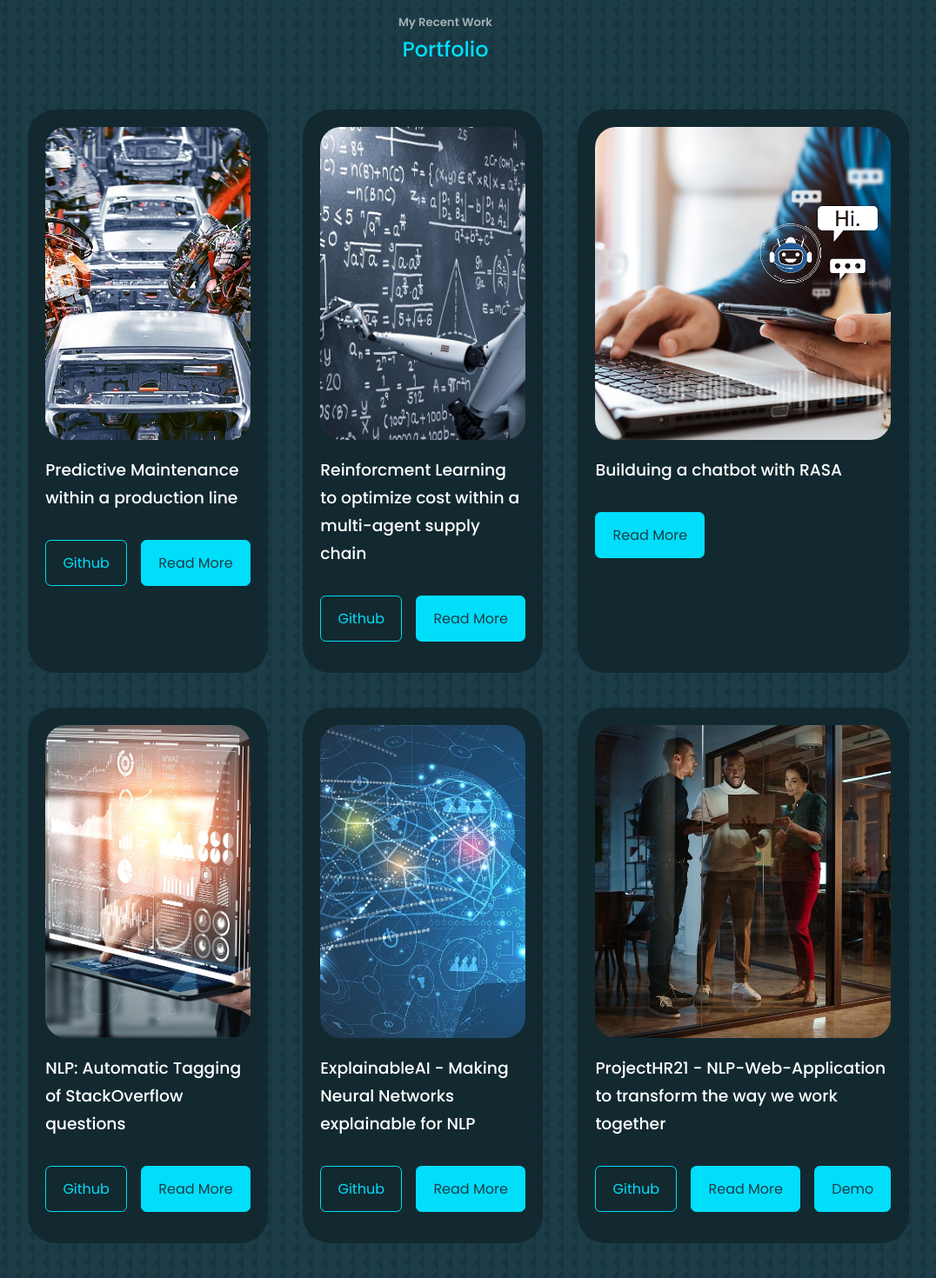
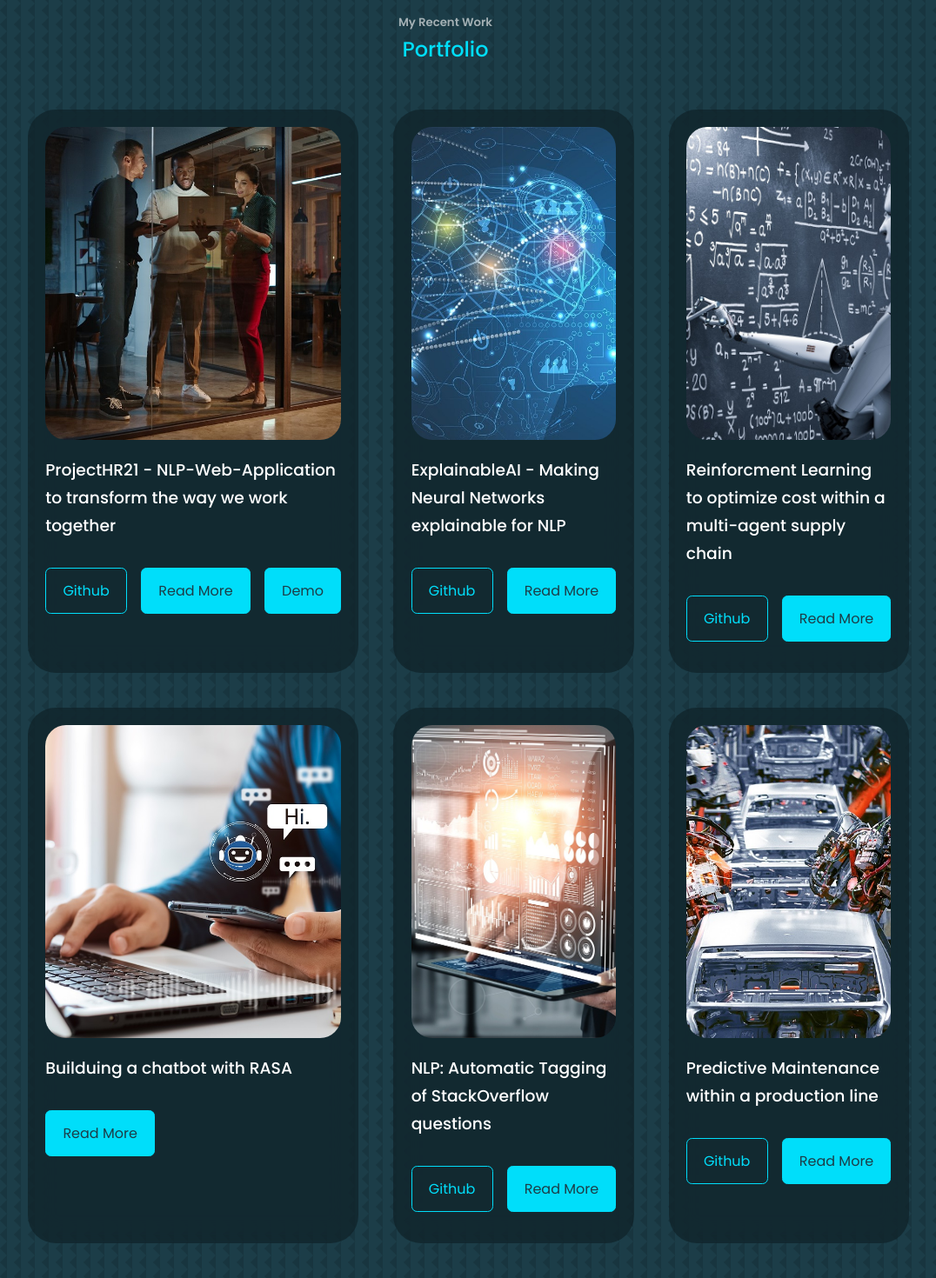
Before and after one commit to danielschroter/portfolio, a React (Create React App) app in the folder react-portfolio/: page / in a window 1280 px wide. Shown: the part 2700-4170 px from the top of the page at 87% size, without its empty margins (128-1204 px from the left). Built offline with nearby package versions, Linux system fonts and the light colour scheme.

Commit message:
Updating CV & Adding Foto to PHR21

```diff
--- a/react-portfolio/src/components/portfolio/Portfolio.jsx
+++ b/react-portfolio/src/components/portfolio/Portfolio.jsx
@@ -19,13 +19,24 @@ import Projecthr21 from "./ProjectHr21";
 
 const data = [
     {
-        id: 1,
-        image: IMG1,
-        title: 'Predictive Maintenance within a production line',
-        github: 'https://github.com/danielschroter/predictive_main_bosch',
-        subheading: "Bachelor Thesis: Applying machine learning algorithms for predictive maintenance in a production line.",
-        keywords: ["R", "Machine Learning", "CRISP-DM", "Business Process", "t-sne", "random forest", "xgBoost", "cost sensitive learning"]
+        id: 6,
+        image: IMG6,
+        title: 'ProjectHR21 - NLP-Web-Application to transform the way we work together',
+        github: 'https://github.com',
+        subheading: 'Overcoming the boundaries of personal networks and creating new ways of collaboration',
+        keywords: ["Natural Language Processing", "Web-Application", "MERN-Stack", "Python", "HR-TECH", "Competence Extraction", "Skills Monitoring", "New Work"],
+        more: '#',
     },
+    {
+        id: 5,
+        image: IMG5,
+        title: 'ExplainableAI - Making Neural Networks explainable for NLP',
+        github: 'https://github.com/danielschroter/explainableAI',
+        subheading: 'Applying explainability techniques to understand the motives and decision of neural networks.',
+        keywords: ["Natural Language Processing", "Deep Learning", "Explainability", "Neural Networks", "Interpretability", "Siamese Neural Networks", "Python", "LIME", "SHAP", "Key-Point Extraction"],
+        more: '#',
+    },
+
     {
         id: 2,
         image: IMG2,
@@ -53,23 +64,15 @@ const data = [
 
     },
     {
-        id: 5,
-        image: IMG5,
-        title: 'ExplainableAI - Making Neural Networks explainable for NLP',
-        github: 'https://github.com/danielschroter/explainableAI',
-        subheading: 'Applying explainability techniques to understand the motives and decision of neural networks.',
-        keywords: ["Natural Language Processing", "Deep Learning", "Explainability", "Neural Networks", "Interpretability", "Siamese Neural Networks", "Python", "LIME", "SHAP", "Key-Point Extraction"],
-        more: '#',
+        id: 1,
+        image: IMG1,
+        title: 'Predictive Maintenance within a production line',
+        github: 'https://github.com/danielschroter/predictive_main_bosch',
+        subheading: "Bachelor Thesis: Applying machine learning algorithms for predictive maintenance in a production line.",
+        keywords: ["R", "Machine Learning", "CRISP-DM", "Business Process", "t-sne", "random forest", "xgBoost", "cost sensitive learning"]
     },
-    {
-        id: 6,
-        image: IMG6,
-        title: 'ProjectHR21 - NLP-Web-Application to transform the way we work together',
-        github: 'https://github.com',
-        subheading: 'Overcoming the boundaries of personal networks and creating new ways of collaboration',
-        keywords: ["Natural Language Processing", "Web-Application", "MERN-Stack", "Python", "HR-TECH", "Competence Extraction", "Skills Monitoring", "New Work"],
-        more: '#',
-    },
+
+
 ]
 
 const Portfolio = () => {
@@ -97,7 +100,7 @@ const Portfolio = () => {
                                 {id === 3 ? null : <a href={github} className="btn" target='_blank'>Github</a>}
 
                                 <a className="btn btn-primary" onClick={() => toggleTab(id)}>Read More</a>
-                                {id === 6 ? <a href="https://projecthr-21.herokuapp.com/" targe="_blank" className='btn btn-primary'>Demo</a> : null}
+                                {id === 6 ? <a href="https://projecthr-21.herokuapp.com/" target="_blank" className='btn btn-primary'>Demo</a> : null}
                             </div>
                         </div>
                         <div className={toggleState === id ? "portfolio__modal active-modal" : "portfolio__modal"}>
--- a/react-portfolio/src/components/portfolio/ProjectHr21.jsx
+++ b/react-portfolio/src/components/portfolio/ProjectHr21.jsx
@@ -1,9 +1,9 @@
 import React from 'react';
 import Keywords from "./Keywords";
-import Paper from "../../assets/key-point-analysis-and-explanations-for-quantitative-text-analysis.pdf";
-import Slides from "../../assets/Final_presentation.pptx";
 import {GiGunStock} from "react-icons/gi";
 import P21IMG from "../../assets/ProjectHR21-Skills.jpg";
+import DASHBOARD from "../../assets/ProjectHR21-Dashboard.jpg";
+
 
 
 function Projecthr21(props) {
@@ -12,7 +12,7 @@ function Projecthr21(props) {
         <div>
 
             <div className='porfolio__modal-btn'>
-                <a href="https://projecthr-21.herokuapp.com/" targe="_blank" className='btn btn-tertiary'>Demo</a>
+                <a href="https://projecthr-21.herokuapp.com/" target="_blank" className='btn btn-tertiary'>Demo</a>
                 <a href={props.git} className='btn btn-secondary' target="_blank">Github</a>
             </div>
 
@@ -96,6 +96,10 @@ function Projecthr21(props) {
                         <p>
                             2. Reinforcement Learning in a serial supply chain
                         </p>
+
+                        <div style={{"margin-top":"4rem"}} className="porfolio__modal-image-div">
+                            <img className="portfolio__modal-image" src={DASHBOARD} alt=""/>
+                        </div>
                     </div>
 
 
--- a/react-portfolio/src/components/portfolio/portfolio.css
+++ b/react-portfolio/src/components/portfolio/portfolio.css
@@ -146,9 +146,6 @@
     align-items: center;
 }
 
-.portfolio__modal-para-grid-text{
-    justify-content: center;
-}
 
 
 
@@ -221,6 +218,17 @@ margin-right: auto;
     .so_nlp_img{
         width: 90%;
     }
+
+    .porfolio__modal-para-grid{
+        display: grid;
+        grid-template-columns: 1fr;
+        gap: 1.3rem;
+        margin-top: 1.5rem;
+        align-items: center;
+    }
+    .portfolio__modal-para-grid-text{
+        margin-top: 2rem;
+    }
 }
 
 .so__nlp-results{
```
Also changed, not shown: react-portfolio/src/assets/ProjectHR21-Dashboard.jpg (added), 1 other file (tests, documents, lock files or other folders).
